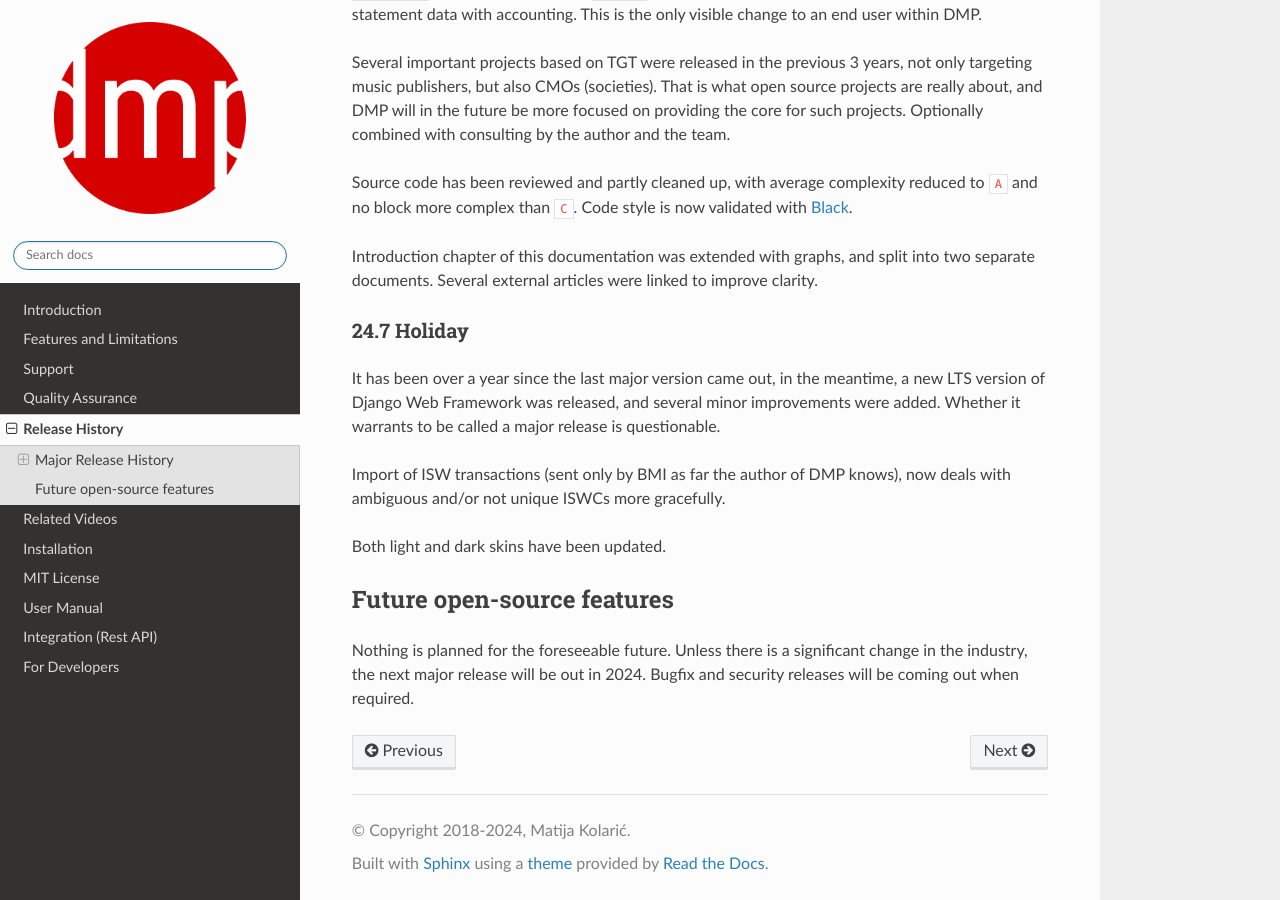
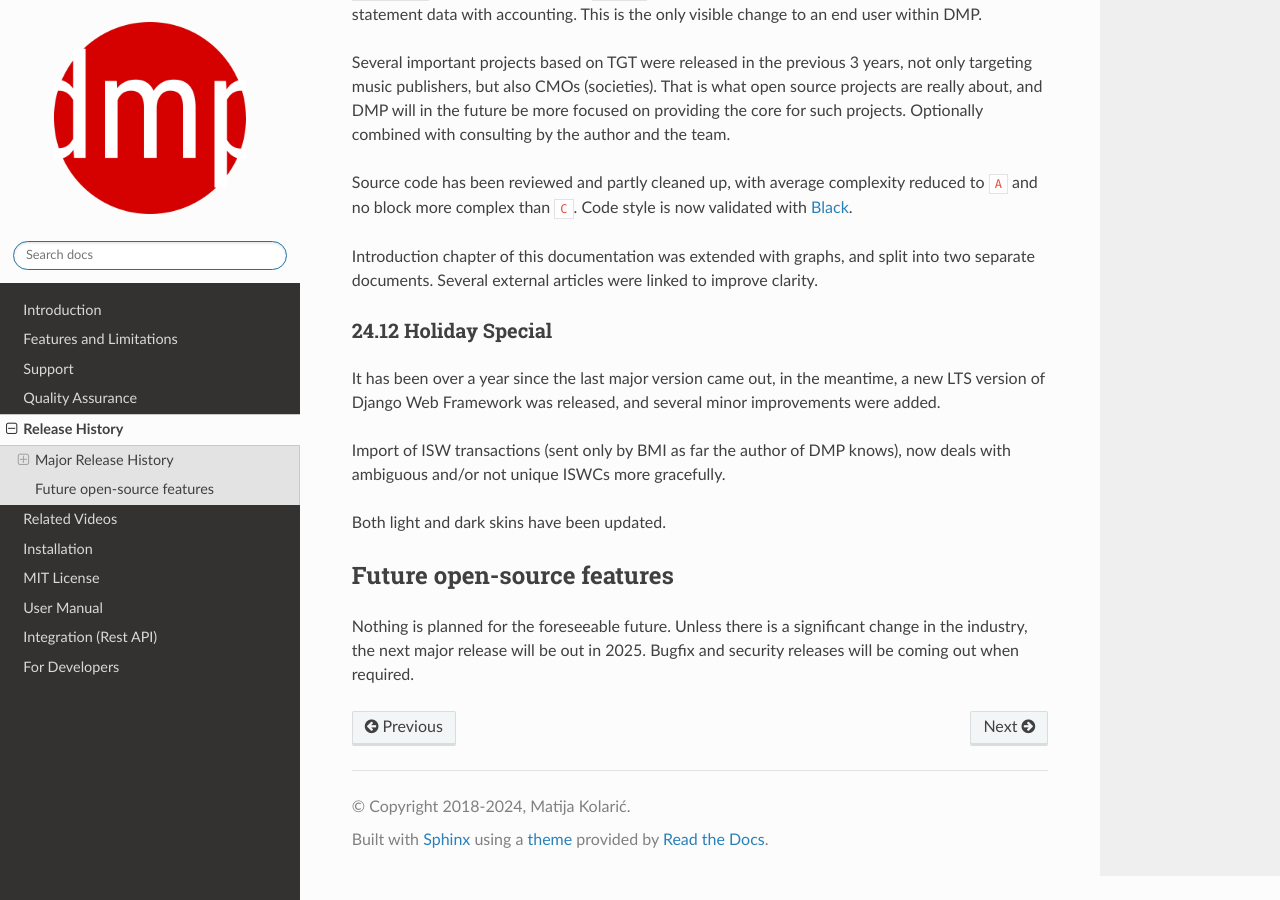
Before and after one commit to matijakolaric-com/django-music-publisher, a Sphinx documentation site: the page built from docs/releases.rst, in a window 1280 px wide and 900 px high, scrolled down 3312 px. Built offline with Sphinx 7.4.7 and the Read the Docs theme 3.1.0, drawn with Linux system fonts in a browser that asks for light colours.

```diff
--- a/docs/releases.rst
+++ b/docs/releases.rst
@@ -190,13 +190,12 @@ Introduction chapter of this documentation was extended with graphs,
 and split into two separate documents. Several external articles were
 linked to improve clarity.
 
-24.7 Holiday
+24.12 Holiday Special
 -------------------------------
 
 It has been over a year since the last major version came out, in the
 meantime, a new LTS version of Django Web Framework was released,
-and several minor improvements were added. Whether it warrants to
-be called a major release is questionable.
+and several minor improvements were added.
 
 Import of ISW transactions (sent only by BMI as far the author of
 DMP knows), now deals with ambiguous and/or not unique ISWCs more
@@ -205,9 +204,8 @@ gracefully.
 Both light and dark skins have been updated.
 
 
-
 Future open-source features
 ===========================
 
 Nothing is planned for the foreseeable future. Unless there is a significant change in the industry,
-the next major release will be out in 2024. Bugfix and security releases will be coming out when required.
+the next major release will be out in 2025. Bugfix and security releases will be coming out when required.
--- a/setup.py
+++ b/setup.py
@@ -5,7 +5,7 @@ with open("README.rst", "r") as fh:
 
 setuptools.setup(
     name="django-music-publisher",
-    version="24.7a1",
+    version="24.12b1",
     author="Matija Kolarić",
     author_email="matijakolaric@users.noreply.github.com",
     license="MIT License",
```
